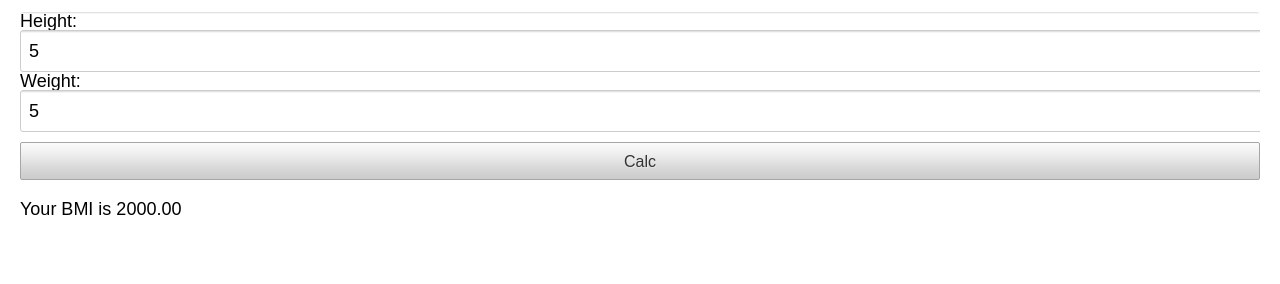
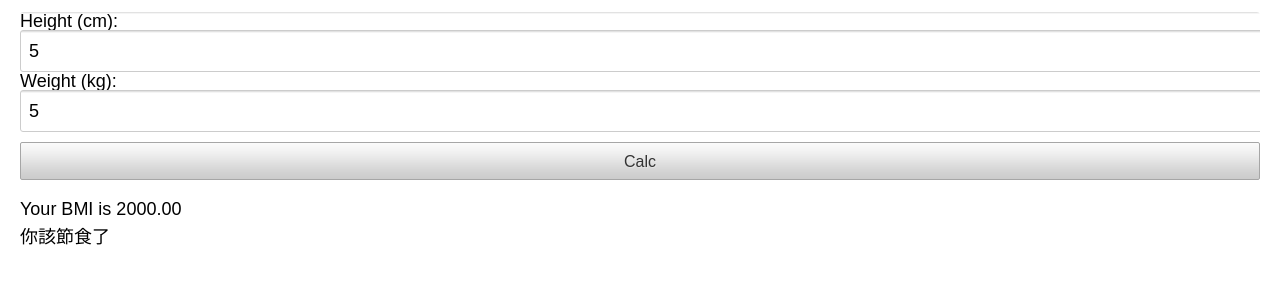
Before and after one commit to gasolin/fxosbmi, a plain HTML site: page public/index.html in a window 1280 px wide. Both pictures are taken after typing "5", "5" into the empty fields and a click on the button "Calc". Shown: the part 80-364 px from the top of the page. Drawn offline with Linux system fonts and the light colour scheme; files whose address does not match are found by name.

Commit message:
meet 1st iteration quality

```diff
--- a/public/index.html
+++ b/public/index.html
@@ -39,15 +39,15 @@
     <section role="region">
     <form id="bmi_form">
       <fieldset>
-      <label for="height">Height:</label>
+      <label for="height">Height (cm):</label>
       <p>
-        <input id="height" type="number" placeholder="Height (cm)" required>
+        <input id="height" type="number" placeholder="170" required>
         <button type="reset">Clear</button>
       </p>
 
-      <label for="weight">Weight:</label>
+      <label for="weight">Weight (kg):</label>
       <p>
-        <input id="weight" type="number" placeholder="Weight (kg)" required>
+        <input id="weight" type="number" placeholder="70" required>
         <button type="reset">Clear</button>
       </p>
       <p>
--- a/public/js/custom.js
+++ b/public/js/custom.js
@@ -2,10 +2,8 @@
 
 var calc = document.getElementById('calc_bmi');
 var bmiform = document.getElementById('bmi_form');
-var result = document.getElementById('bmi_result');
-var suggest = document.getElementById('bmi_suggest');
-// var status = document.getElementById('status');
-
+var show_result = document.getElementById('bmi_result');
+var show_suggest = document.getElementById('bmi_suggest');
 
 calc.addEventListener('click', function(e) {
 	e.preventDefault();
@@ -13,12 +11,19 @@ calc.addEventListener('click', function(e) {
 });
 
 function calculateBmi() {
-	var height = parseFloat(bmiform.height.value);
-	var weight = parseFloat(bmiform.weight.value);
-	if(weight > 0 && height > 0){
-		var calc_result = weight/(height/100 * height/100);
-		console.log(calc_result.toFixed(2));
-		result.innerHTML = 'Your BMI is ' + calc_result.toFixed(2);
-        // status.innerHTML = calc_result.toFixed(2);
-	}
+  var height = parseFloat(bmiform.height.value);
+  var weight = parseFloat(bmiform.weight.value);
+  if(weight > 0 && height > 0){
+    var BMI = weight / (height / 100 * height / 100);
+    console.log(BMI.toFixed(2));
+    show_result.innerHTML = 'Your BMI is ' + BMI.toFixed(2);
+    // Give health advice
+    if (BMI > 25) {
+   	  show_suggest.innerHTML = '你該節食了';
+    } else if (BMI < 20) {
+   	  show_suggest.innerHTML = '你該多吃點';
+    } else {
+   	  show_suggest.innerHTML = '體型很棒喔';
+    }
+ }
 }
```
